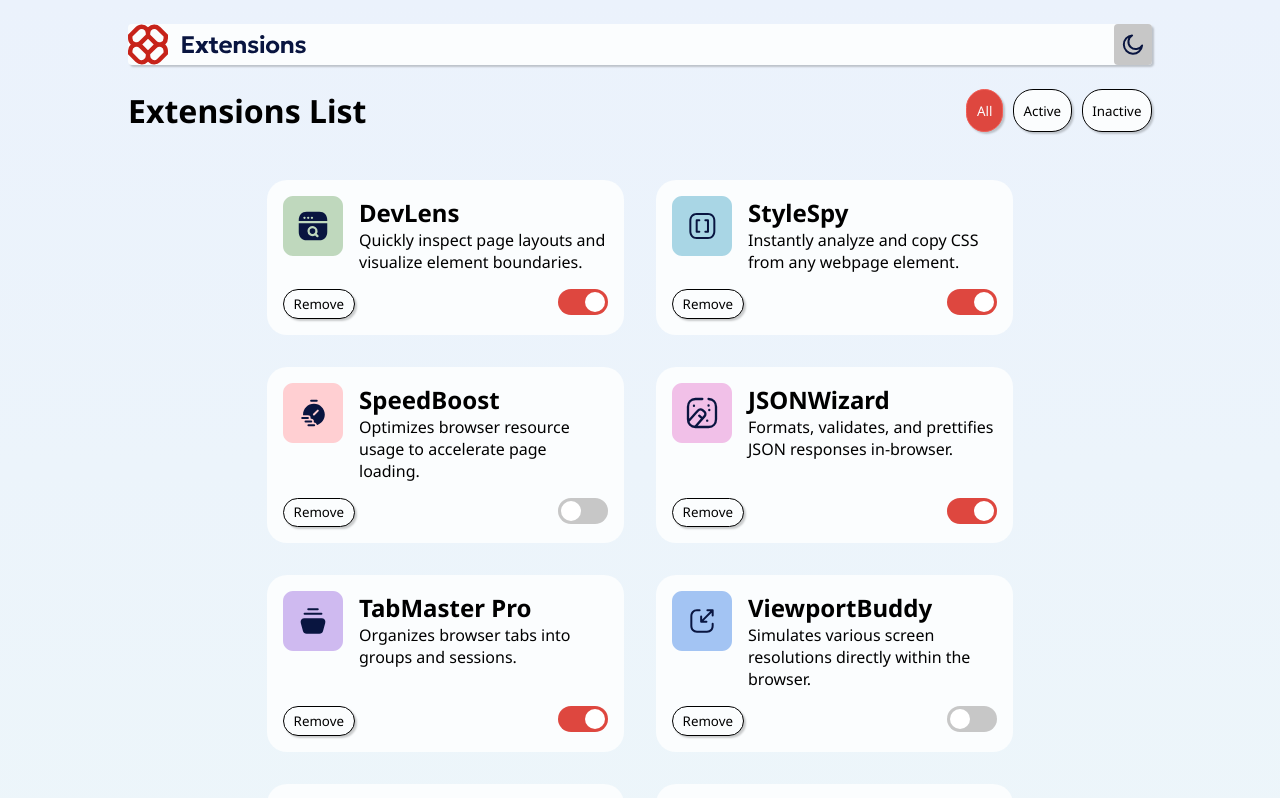
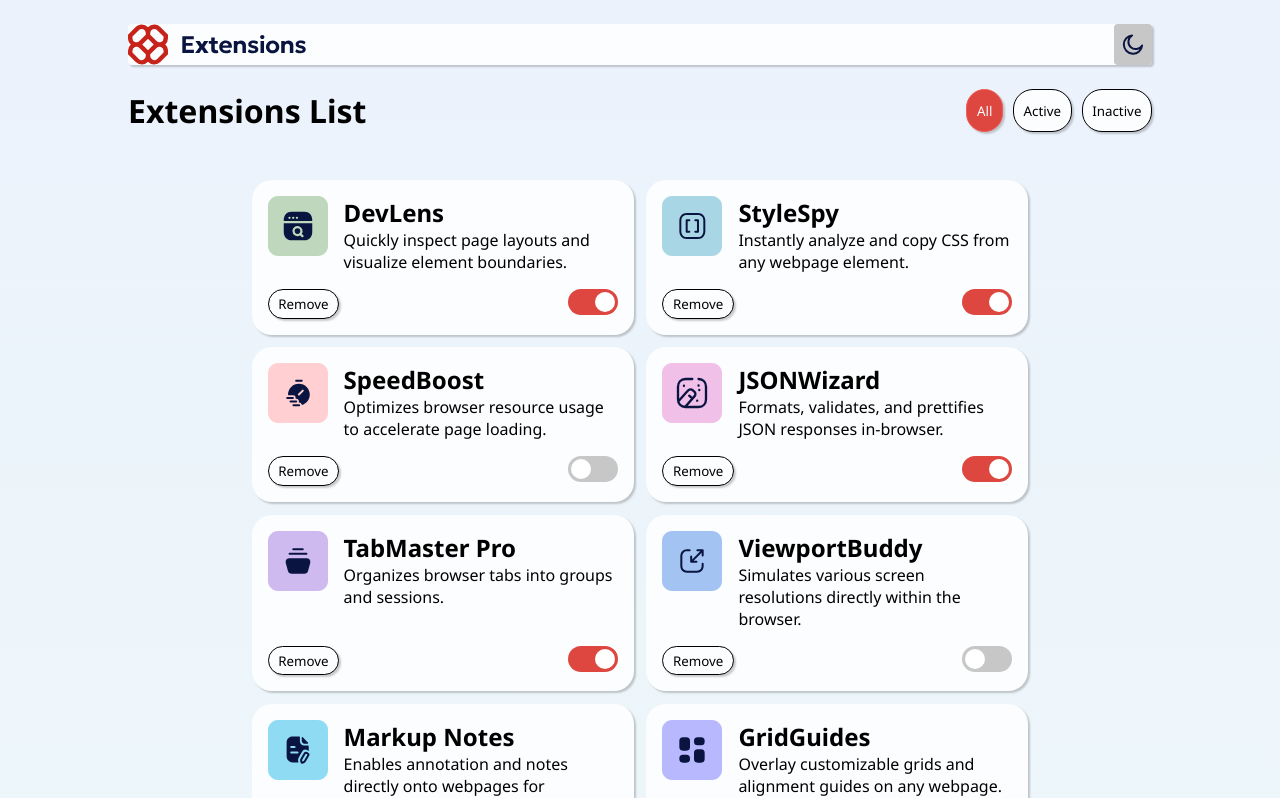
Before and after one commit to adie9/browser-extensions-manager-ui-main, a React (Vite) app: page / in a window 1280 px wide. Shown: the top 798 px of the page. Built offline with nearby package versions, Linux system fonts and the light colour scheme.

Commit message:
Added stylings

```diff
--- a/src/components/Button/button.css
+++ b/src/components/Button/button.css
@@ -10,8 +10,11 @@
   border: 1px solid;
   cursor: pointer;
 }
-.btn:hover, .btn.btn-active {
+.btn.btn-active {
   background-color: hsl(3, 71%, 56%);
   color: hsl(200, 60%, 99%);
   border-color: hsl(3, 86%, 64%);
+}
+.btn:hover {
+  background-color: hsl(0, 0%, 78%);
 }/*# sourceMappingURL=button.css.map */
--- a/src/components/Button/button.scss
+++ b/src/components/Button/button.scss
@@ -9,11 +9,15 @@
     border: 1px solid;
     cursor: pointer;
 
-    &:hover, &.btn-active {
+    &.btn-active {
         background-color: vars.$red-500;
         color: vars.$neutral-0;
         border-color: vars.$red-400;
     }
 
+    &:hover {
+        background-color: vars.$neutral-300;
+    }
+
 
 }
--- a/src/components/Card/Card.jsx
+++ b/src/components/Card/Card.jsx
@@ -5,7 +5,7 @@ import Switch from "../Switch/Switch"
 export default function Card({ key, name, description, logo, isActive, onToggle, onRemove }) {
 
   return (
-    <section id={key} className='card'>
+    <section id={key} className='card shadow'>
       <div className='card-desc'>
         <img className='logo' src={logo} alt={`${name} logo`} />
         <div>
--- a/src/components/Card/card.css
+++ b/src/components/Card/card.css
@@ -6,7 +6,7 @@
   border-radius: 20px;
   display: flex;
   flex-direction: column;
-  width: 325px;
+  width: 350px;
   background-color: hsl(200, 60%, 99%);
   gap: 1rem;
   padding: 1rem;
--- a/src/components/Card/card.scss
+++ b/src/components/Card/card.scss
@@ -4,7 +4,7 @@
     @include vars.rounded(20px);
     display: flex;
     flex-direction: column;
-    width: 325px;
+    width: 350px;
     background-color: vars.$neutral-0;
     gap: 1rem;
     padding: 1rem;
--- a/src/components/CardGroup/card-group.css
+++ b/src/components/CardGroup/card-group.css
@@ -7,6 +7,6 @@
   display: flex;
   flex-wrap: wrap;
   justify-content: center;
-  gap: 2rem;
+  gap: 0.8rem;
   margin-bottom: 3rem;
 }/*# sourceMappingURL=card-group.css.map */
--- a/src/components/CardGroup/card-group.scss
+++ b/src/components/CardGroup/card-group.scss
@@ -5,6 +5,6 @@
     display: flex;
     flex-wrap: wrap;
     justify-content: center;
-    gap: 2rem;
+    gap: 0.8rem;
     margin-bottom: 3rem;
 }
```
Also changed, not shown: 2 other files (tests, documents, lock files or other folders).
